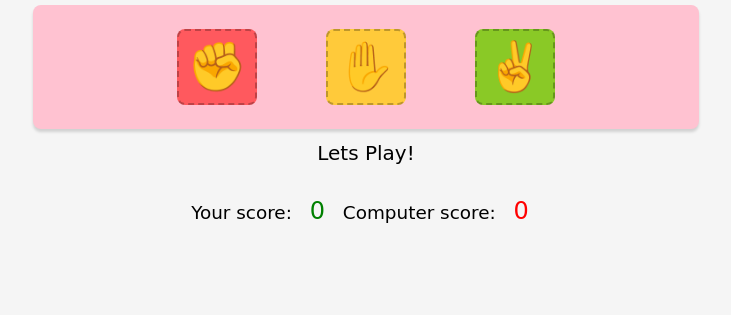
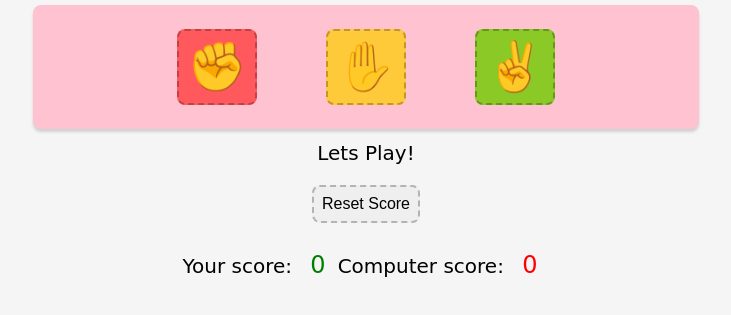
Before and after one commit to Saurav72TKO/Rock-paper-scissors, a plain HTML site: page index.html in a window 1280 px wide. Shown: the part 189-504 px from the top of the page, without its empty margins (274-1005 px from the left). Drawn offline with Linux system fonts and the light colour scheme.

Commit message:
added local storage

```diff
--- a/index.html
+++ b/index.html
@@ -1,10 +1,10 @@
-<!DOCTYPE html>
+<!doctype html>
 <html lang="en">
   <head>
-  <meta charset="UTF-8">
-  <meta name="viewport" content="width=device-width, initial-scale=1.0">
+    <meta charset="UTF-8" />
+    <meta name="viewport" content="width=device-width, initial-scale=1.0" />
     <title>Rock Paper Scissors</title>
-  <link rel="stylesheet" href="style.css">
+    <link rel="stylesheet" href="style.css" />
   </head>
   <body>
     <h1>Rock Paper Scissors Game</h1>
@@ -15,10 +15,16 @@
       <button id="scissors">✌</button>
     </div>
     <p id="results">Lets Play!</p>
-  <p id="scores">
-    Your score: <span id="user-score">0</span>
-    Computer score: <span id="computer-score">0</span>
-  </p>
+
+    <button id="reset-btn">Reset Score</button>
+    <div id="scores">
+      <div>
+        <p>Your score: <span id="user-score">0</span></p>
+      </div>
+      <div>
+        <p>Computer score: <span id="computer-score">0</span></p>
+      </div>
+    </div>
     <script src="index.js"></script>
   </body>
 </html>
--- a/index.js
+++ b/index.js
@@ -2,23 +2,38 @@ const btns = document.querySelectorAll("button");
 const resultEl = document.querySelector("#results");
 const userScoreEl = document.querySelector("#user-score");
 const compScoreEl = document.querySelector("#computer-score");
+const resetBtn = document.querySelector("#reset-btn");
 
-let userScore = 0;
-let compScore = 0;
+let userScore = Number(localStorage.getItem("userScore")) || 0;
+let compScore = Number(localStorage.getItem("compScore")) || 0;
+
+userScoreEl.textContent = userScore;
+compScoreEl.textContent = compScore;
 
 btns.forEach((btn) => {
   btn.addEventListener("click", () => {
-    console.log(`you clicked ${btn.id}`);
+    // This stops Reset button from also playing a round
+    if (btn.id === "reset-btn") return;
 
     const result = playRound(btn.id, compMove());
-    console.log(result);
     resultEl.textContent = result;
     userScoreEl.textContent = userScore;
     compScoreEl.textContent = compScore;
+
+    localStorage.setItem("userScore", userScore);
+    localStorage.setItem("compScore", compScore);
   });
 });
 
-// functions
+resetBtn.addEventListener("click", () => {
+  userScore = 0;
+  compScore = 0;
+  userScoreEl.textContent = userScore;
+  compScoreEl.textContent = compScore;
+  resultEl.textContent = "Score reset! Play again.";
+  localStorage.removeItem("userScore");
+  localStorage.removeItem("compScore");
+});
 
 function compMove() {
   const choices = ["rock", "paper", "scissors"];
@@ -35,7 +50,6 @@ function playRound(userMove, compMove) {
     (userMove === "scissors" && compMove === "paper")
   ) {
     userScore++;
-
     return `You win! ${userMove} beats ${compMove}`;
   } else {
     compScore++;
--- a/style.css
+++ b/style.css
@@ -70,6 +70,18 @@ button:hover {
   font-size: 1.5rem;
   padding: 0.75rem;
 }
-p#scores {
-  font-size: 1.15rem;
+
+#scores {
+  width: 80%;
+  max-width: 650px;
+  margin: 1rem auto;
+  display: flex;
+  flex-wrap: wrap;
+  justify-content: center;
+  font-size: 1.25rem;
 }
+
+#reset-btn {
+  font-size: 1rem;
+  margin: 0;
+}
```
Lines whose indentation alone changed are shown as unchanged.
